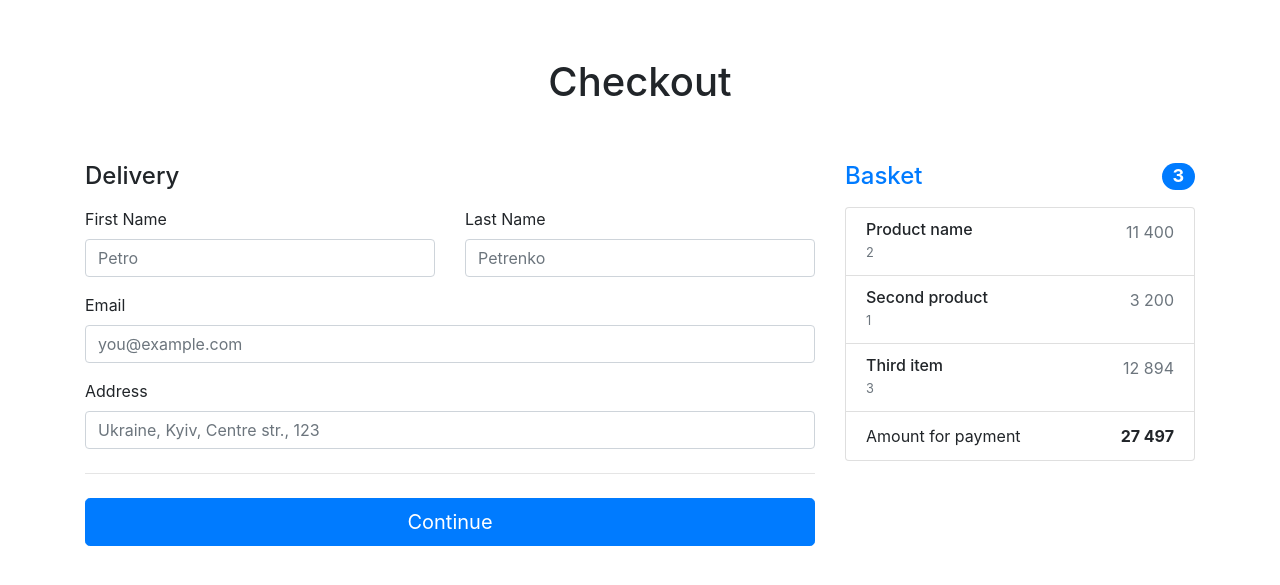
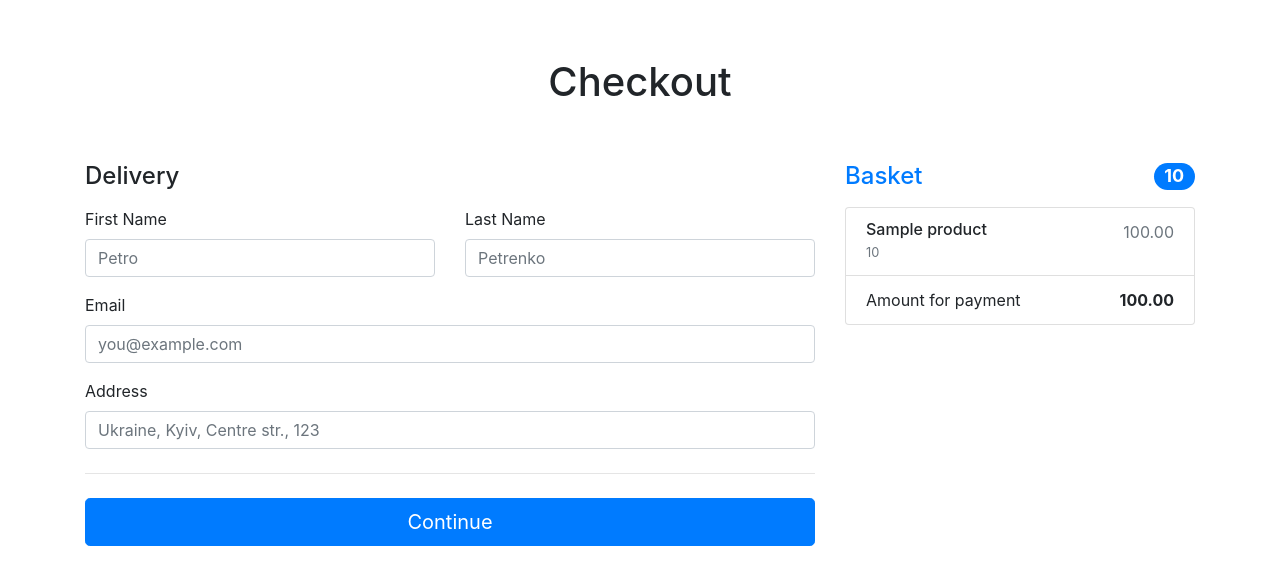
Before and after one commit to pyomelch/OnlineStore-django, a Django app: template orders/templates/orders/order-create.html in a window 1280 px wide. Shown: the part 56-641 px from the top of the page. Run offline with Django 4.2, Linux system fonts and the light colour scheme; a user stored in the database is signed in; tables that the repository leaves empty hold one stand-in row (values such as "Sample post"); the template is opened without the code that fills it: values that come from a table or form of the project are taken from there, most other values are stand-ins (such as "Sample title", 1, 10 or a date in 2020); some libraries are stand-ins or nearby versions.

Commit message:
Refactor order-create.html & added html tags

```diff
--- a/orders/templates/orders/order-create.html
+++ b/orders/templates/orders/order-create.html
@@ -13,33 +13,21 @@
             <div class="col-md-5 col-lg-4 order-md-last">
                 <h4 class="d-flex justify-content-between align-items-center mb-3">
                     <span class="text-primary">Basket</span>
-                    <span class="badge badge-primary badge-pill text-white">3</span>
+                    <span class="badge badge-primary badge-pill text-white">{{ baskets.total_quantity }}</span>
                 </h4>
                 <ul class="list-group mb-3">
+                    {% for basket in baskets %}
                     <li class="list-group-item d-flex justify-content-between lh-sm">
                         <div>
-                            <h6 class="my-0">Product name</h6>
-                            <small class="text-muted">2</small>
+                            <h6 class="my-0">{{ basket.product.name }}</h6>
+                            <small class="text-muted">{{ basket.quantity }}</small>
                         </div>
-                        <span class="text-muted">11 400</span>
+                        <span class="text-muted">{{ basket.sum }}</span>
                     </li>
-                    <li class="list-group-item d-flex justify-content-between lh-sm">
-                        <div>
-                            <h6 class="my-0">Second product</h6>
-                            <small class="text-muted">1</small>
-                        </div>
-                        <span class="text-muted">3 200</span>
-                    </li>
-                    <li class="list-group-item d-flex justify-content-between lh-sm">
-                        <div>
-                            <h6 class="my-0">Third item</h6>
-                            <small class="text-muted">3</small>
-                        </div>
-                        <span class="text-muted">12 894</span>
-                    </li>
+                    {% endfor %}
                     <li class="list-group-item d-flex justify-content-between">
                         <span>Amount for payment</span>
-                        <strong>27 497</strong>
+                        <strong>{{ baskets.total_sum }}</strong>
                     </li>
                 </ul>
             </div>
```
